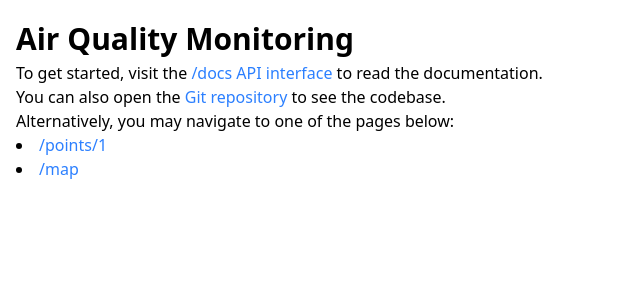
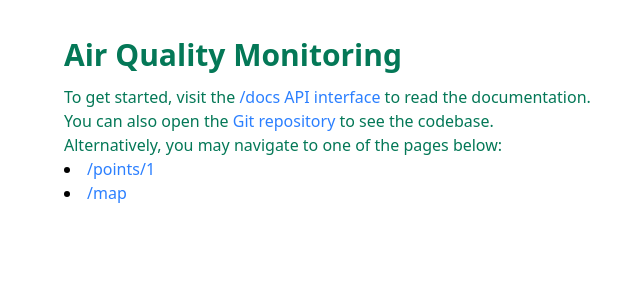
Before and after one commit to JoseTomanan/air-quality-monitoring, a FastAPI app: page / in a window 1280 px wide. Shown: the top 300 px of the page, without its empty margins (0-640 px from the left). Run offline with FastAPI, Linux system fonts and the light colour scheme.

Commit message:
feat: Add padding; font color

```diff
--- a/static/styles.css
+++ b/static/styles.css
@@ -1,8 +1,14 @@
 body {
-    padding: 1rem;
+    padding-left: 4rem;
+    padding-right: 4rem;
+    padding-top: 2rem;
+    padding-bottom: 2rem;
 }
 h1 {
     font-size: 1.875rem; /* 3xl */
     font-weight: 700; /* bold */
-
+    margin-bottom: 0.5rem;
 }
+h1, h2, h3 {
+    color: #047857;
+}
```
